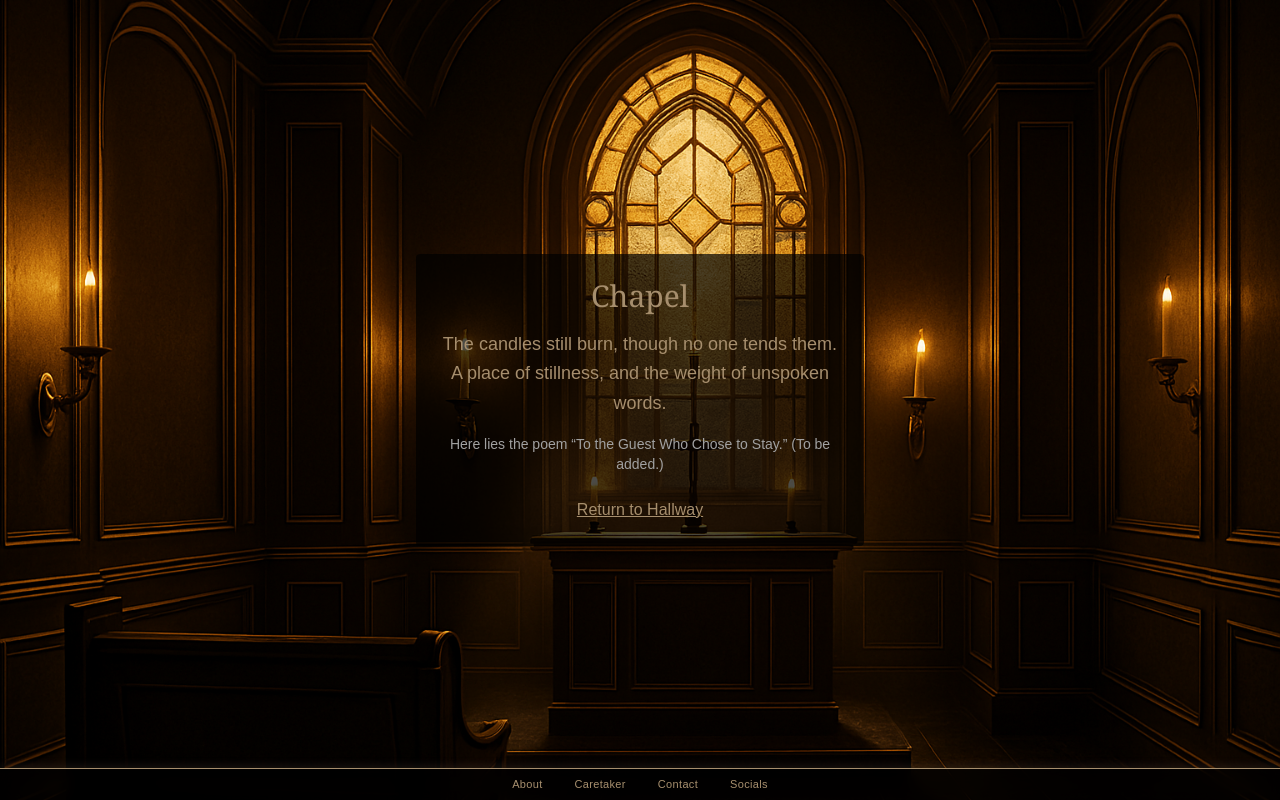
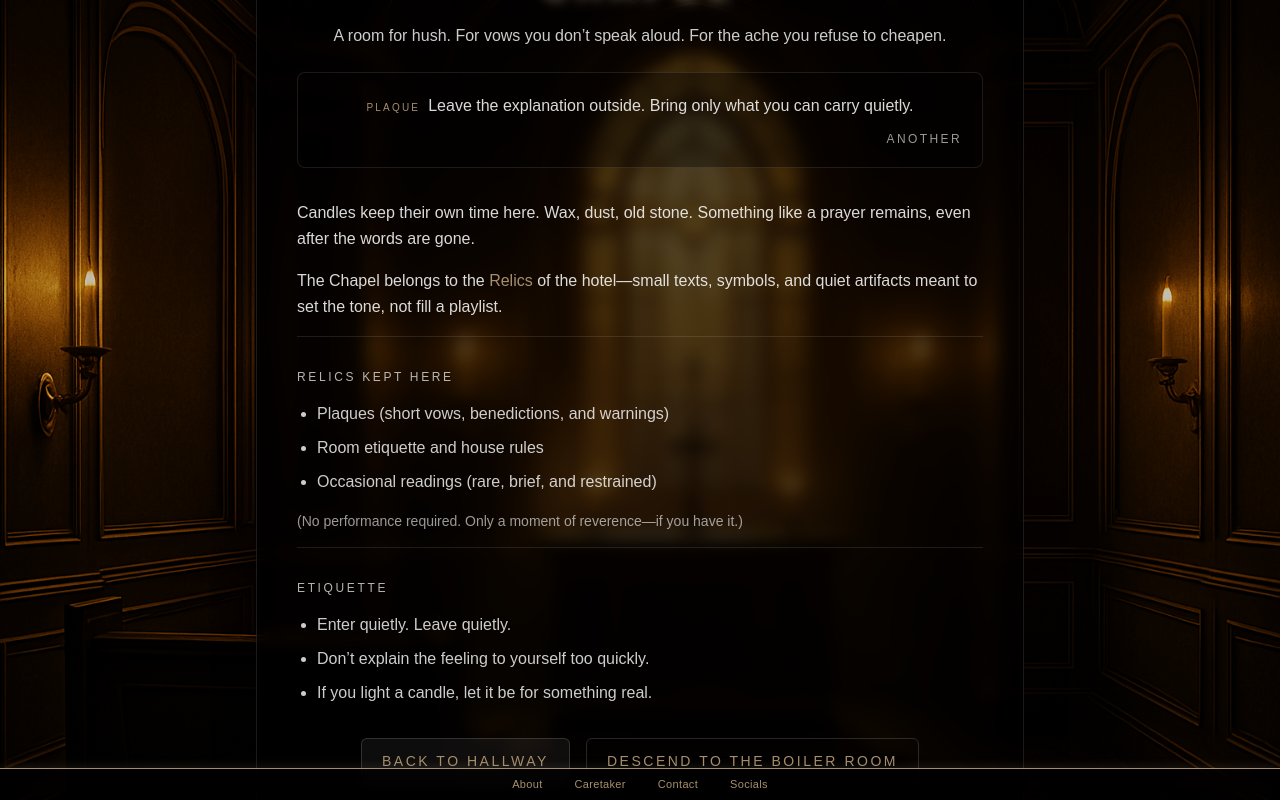
Before and after one commit to fevernaofficial/feverna-hotel, a Next.js app: page /chapel in a window 1280 px wide. Built offline with nearby package versions, Linux system fonts and the light colour scheme.

Commit message:
Implement Chapel room interior

```diff
--- a/app/chapel/page.tsx
+++ b/app/chapel/page.tsx
@@ -1,30 +1,97 @@
-export const metadata = {
-  title: "Chapel | Hotel Feverna",
-  description: "A small sanctuary where silence remembers every prayer.",
-};
+import Link from "next/link";
+import ChapelPlaque from "../components/ChapelPlaque";
 
-export default function Chapel() {
+export default function ChapelPage() {
   return (
     <main
-      className="relative h-[100svh] flex flex-col items-center justify-center text-fevernaGold bg-black overflow-hidden"
+      className="relative w-full min-h-screen flex items-center justify-center px-6 py-10"
       style={{
         backgroundImage: "url('/images/chapel.png')",
         backgroundSize: "cover",
         backgroundPosition: "center",
       }}
     >
-      <div className="bg-black/70 p-6 rounded text-center max-w-md">
-        <h1 className="text-3xl mb-4 font-serif">Chapel</h1>
-        <p className="text-lg leading-relaxed mb-4">
-          The candles still burn, though no one tends them.
-          A place of stillness, and the weight of unspoken words.
-        </p>
-        <p className="text-sm text-neutral-400 mb-6">
-          Here lies the poem “To the Guest Who Chose to Stay.” (To be added.)
-        </p>
-        <a href="/hallway0" className="block underline hover:text-white transition">
-          Return to Hallway
-        </a>
+      {/* Light overlay (preserve the image; card handles readability) */}
+      <div className="absolute inset-0 bg-black/20" />
+      <div className="absolute inset-0 bg-linear-to-b from-black/15 via-transparent to-black/30" />
+
+      {/* Content */}
+      <div className="relative z-10 w-full max-w-3xl bg-black/55 border border-white/10 rounded-xl p-6 md:p-10 shadow-2xl backdrop-blur-sm fade-in-soft">
+        <header className="text-center">
+          <h1 className="text-3xl md:text-4xl font-semibold tracking-[0.22em] uppercase feverna-glow">
+            Chapel
+          </h1>
+          <p className="mt-4 text-sm md:text-base text-white/80">
+            A room for hush. For vows you don’t speak aloud. For the ache you refuse to cheapen.
+          </p>
+
+          {/* Rotating placard */}
+          <ChapelPlaque />
+        </header>
+
+        <section className="mt-8 space-y-4 text-sm md:text-base text-white/85 leading-relaxed">
+          <p>
+            Candles keep their own time here. Wax, dust, old stone. Something like a prayer remains,
+            even after the words are gone.
+          </p>
+
+          <p>
+            The Chapel belongs to the <span className="text-fevernaGold">Relics</span> of the hotel—small texts,
+            symbols, and quiet artifacts meant to set the tone, not fill a playlist.
+          </p>
+
+          <div className="pt-4 border-t border-white/10" />
+
+          <h2 className="text-xs uppercase tracking-[0.22em] text-white/70">
+            Relics kept here
+          </h2>
+
+          <ul className="list-disc pl-5 space-y-2 text-white/80">
+            <li>Plaques (short vows, benedictions, and warnings)</li>
+            <li>Room etiquette and house rules</li>
+            <li>Occasional readings (rare, brief, and restrained)</li>
+          </ul>
+
+          <p className="text-xs md:text-sm text-white/60">
+            (No performance required. Only a moment of reverence—if you have it.)
+          </p>
+
+          <div className="pt-4 border-t border-white/10" />
+
+          <h2 className="text-xs uppercase tracking-[0.22em] text-white/70">
+            Etiquette
+          </h2>
+          <ul className="list-disc pl-5 space-y-2 text-white/80">
+            <li>Enter quietly. Leave quietly.</li>
+            <li>Don’t explain the feeling to yourself too quickly.</li>
+            <li>If you light a candle, let it be for something real.</li>
+          </ul>
+        </section>
+
+        <nav className="mt-8 flex flex-col sm:flex-row gap-3 sm:gap-4 justify-center">
+          <Link
+            href="/hallway0"
+            className="inline-flex items-center justify-center px-5 py-3 rounded-md border border-white/15 bg-white/5 hover:bg-white/10 transition text-sm uppercase tracking-[0.18em]"
+          >
+            Back to Hallway
+          </Link>
+
+          <Link
+            href="/boiler"
+            className="inline-flex items-center justify-center px-5 py-3 rounded-md border border-white/15 hover:border-white/25 transition text-sm uppercase tracking-[0.18em]"
+          >
+            Descend to the Boiler Room
+          </Link>
+        </nav>
+
+        <div className="mt-6 text-center">
+          <Link
+            href="/"
+            className="text-xs uppercase tracking-[0.2em] text-white/55 hover:text-fevernaGold transition"
+          >
+            Back to the Lobby
+          </Link>
+        </div>
       </div>
     </main>
   );
--- /dev/null
+++ b/app/components/ChapelPlaque.tsx
@@ -0,0 +1,42 @@
+"use client";
+
+import { useMemo, useState } from "react";
+
+const PLAQUES: string[] = [
+  "The Chapel does not demand belief. Only reverence.",
+  "Some longings are not meant to be satisfied—only kept clean.",
+  "If you came here to be entertained, you took the wrong door.",
+  "Light is allowed to be small here. It only needs to be real.",
+  "Leave the explanation outside. Bring only what you can carry quietly.",
+  "This room is for vows you can’t keep—and prayers you won’t pretend.",
+];
+
+function pickRandomIndex(max: number) {
+  return Math.floor(Math.random() * max);
+}
+
+export default function ChapelPlaque() {
+  const initialIndex = useMemo(() => pickRandomIndex(PLAQUES.length), []);
+  const [index, setIndex] = useState(initialIndex);
+
+  return (
+    <div className="mt-6 rounded-lg border border-white/10 bg-black/35 p-4 md:p-5">
+      <p className="text-sm md:text-base text-white/85 leading-relaxed">
+        <span className="text-fevernaGold uppercase tracking-[0.22em] text-[10px] mr-2">
+          Plaque
+        </span>
+        {PLAQUES[index]}
+      </p>
+
+      <div className="mt-3 flex justify-end">
+        <button
+          type="button"
+          onClick={() => setIndex(pickRandomIndex(PLAQUES.length))}
+          className="text-xs uppercase tracking-[0.2em] text-white/60 hover:text-fevernaGold transition"
+        >
+          Another
+        </button>
+      </div>
+    </div>
+  );
+}
```
